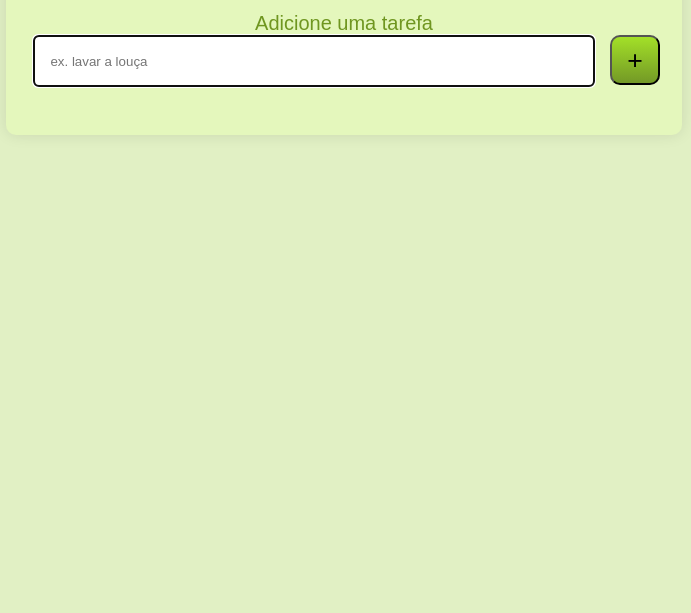
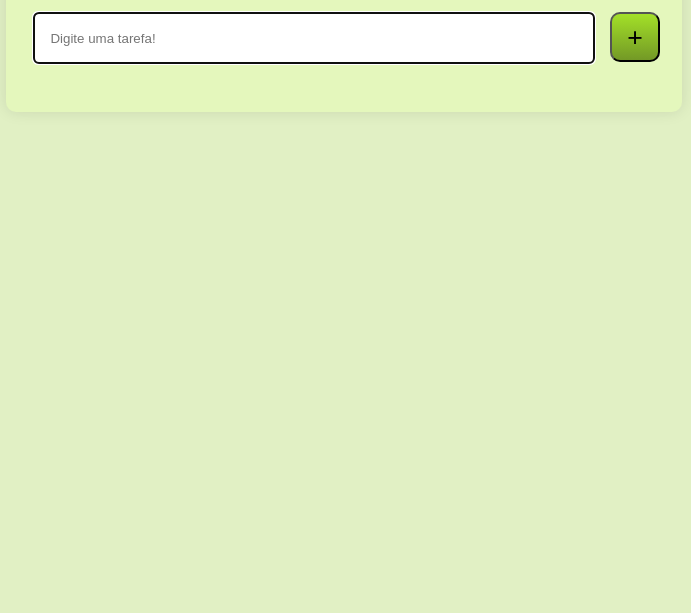
Before and after one commit to nesserandrade/projeto1-devinhouse, a plain HTML site: page index.html in a window 1280 px wide. Shown: the part 187-800 px from the top of the page, without its empty margins (296-987 px from the left). Drawn offline with Linux system fonts and the light colour scheme.

Commit message:
retirei o label

```diff
--- a/index.html
+++ b/index.html
@@ -17,8 +17,7 @@
                 <h1 id="titulo">✅ Lista de tarefas</h1>
                 <p id="subtitulo"><strong>Uma lista de tarefas desenvolvida por Nesser Andrade</strong></p>
             </header>
-            <label for="inputDados">Adicione uma tarefa</label>
-            <input type="text" id="inputDados" name="inputDados" placeholder="ex. lavar a louça"></input><button id="botaoAdicionar" onclick="addTarefa()">+</button>
+            <input type="text" id="inputDados" name="inputDados" placeholder="Digite uma tarefa!"></input><button id="botaoAdicionar" onclick="addTarefa()">+</button>
             <ul id="lista">
             </ul>
             <script src="script.js"></script>
```
